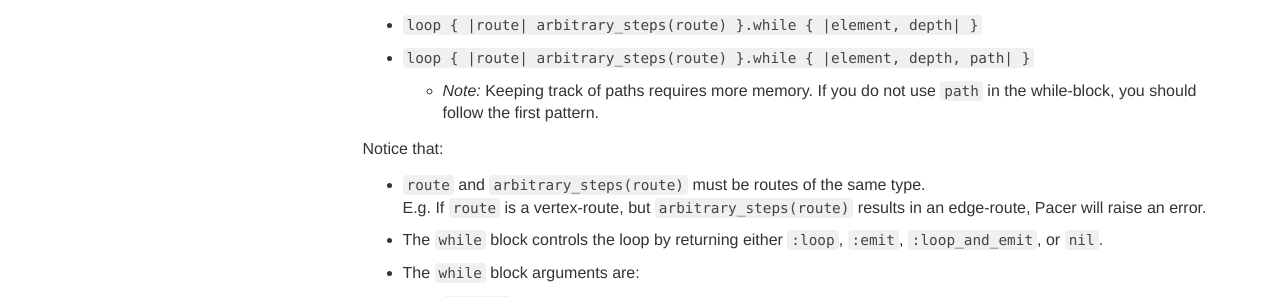
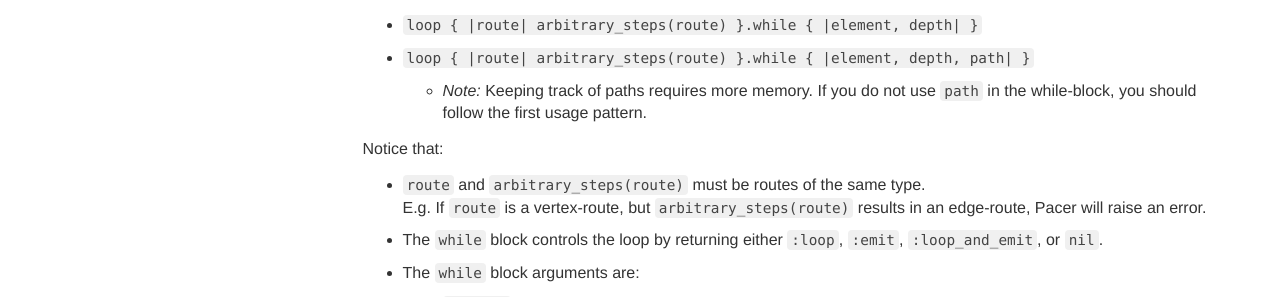
Before and after one commit to pangloss/pacer, a Jekyll site: the page built from pages/routes/routes_traversals.md, in a window 1280 px wide and 900 px high, scrolled down 3490 px. Shown: the part 178-475 px from the top of the window. Built offline with Jekyll 4.4.1, drawn with Linux system fonts in a browser that asks for light colours; Markdown is read by kramdown in place of the engine named in the settings; a script that is not in the unit is left out.

Commit message:
Update routes_traversals.md

```diff
--- a/pages/routes/routes_traversals.md
+++ b/pages/routes/routes_traversals.md
@@ -132,7 +132,7 @@ Usage:
 
 - `loop { |route| arbitrary_steps(route) }.while { |element, depth| }`
 - `loop { |route| arbitrary_steps(route) }.while { |element, depth, path| }`
-  - _Note:_ Keeping track of paths requires more memory. If you do not use `path` in the while-block, you should follow the first pattern.
+  - _Note:_ Keeping track of paths requires more memory. If you do not use `path` in the while-block, you should follow the first usage pattern.
 
 Notice that:
 
```
